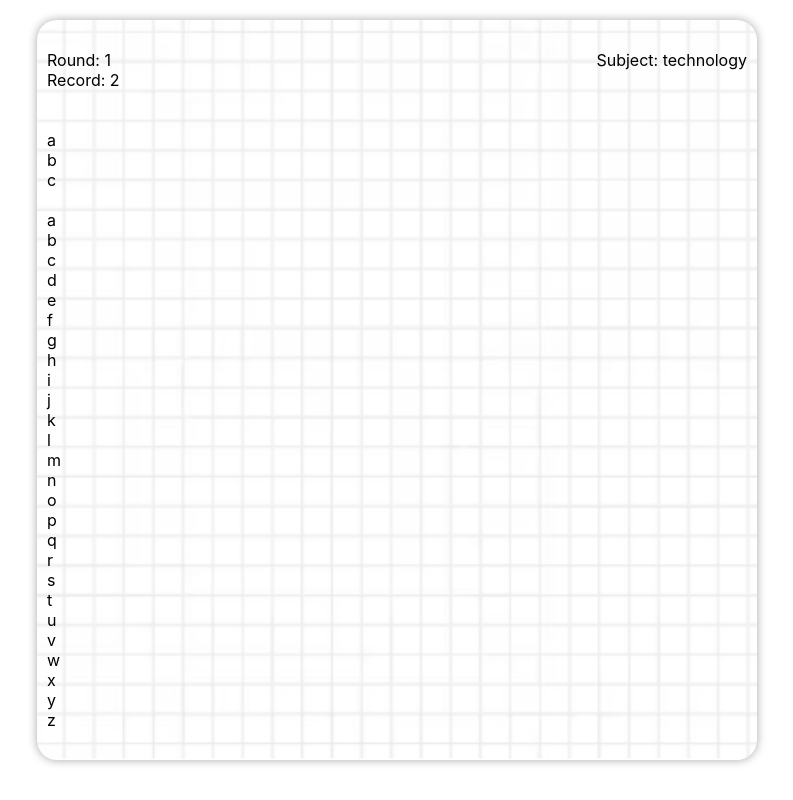
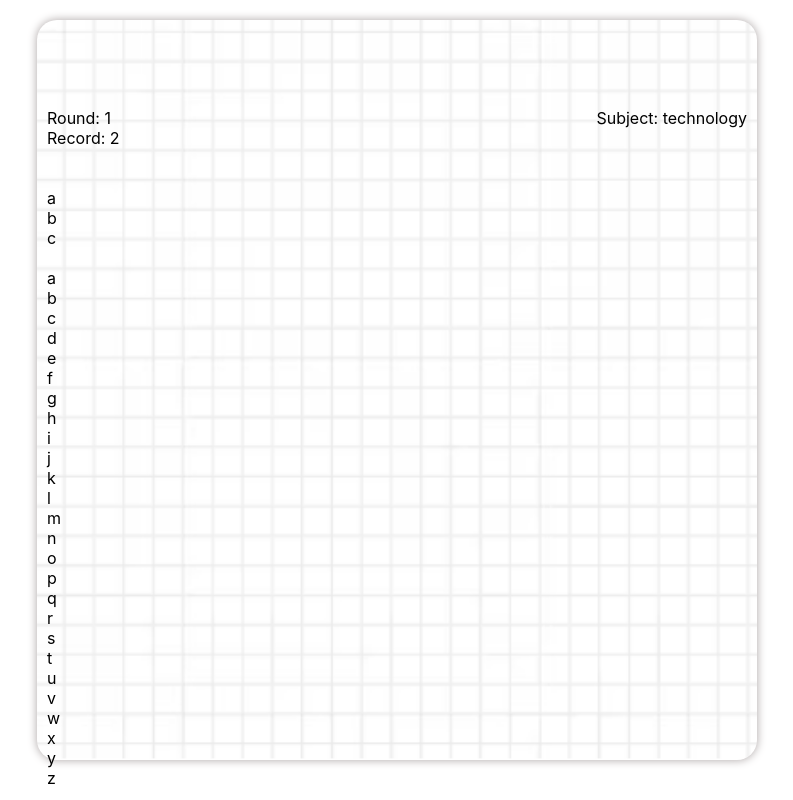
Before and after one commit to Arturas1989/hangman, a React (Create React App) app: page / in a window 1280 px wide. Shown: the whole page, without its empty margins (243-1036 px from the left). Built offline with nearby package versions, Linux system fonts and the light colour scheme.

Commit message:
#3 landscape design fixes

```diff
--- a/src/App.tsx
+++ b/src/App.tsx
@@ -19,12 +19,14 @@ function App() {
             <SingleData>Subject: technology</SingleData>
           </div>
         </div>
-        <Hang/>
+        <div className="word-guesser">
+          <Hang/>
+          <div className="words">
+            <Word word={'abc'}/>
+            <KeyBoard/>
+          </div>
+        </div>
         <img className='notebook' src={Notebook} alt="" />
-        <div className="words">
-          <Word word={'abc'}/>
-          <KeyBoard/>
-        </div>
       </div>
     </main>
   )
--- a/src/styles/App.css
+++ b/src/styles/App.css
@@ -25,6 +25,14 @@
   box-shadow: 0 0 10px rgb(171, 164, 164);
 }
 
+.word-guesser{
+  display: flex;
+  flex-direction: column;
+  height: 70%;
+  width: 100%;
+  gap: 20px;
+}
+
 .notebook{
   top: 0;
   left: 0;
@@ -49,3 +57,18 @@
   align-self: center;
   gap: 20px;
 }
+
+@media (orientation: landscape) and (hover: none) and (pointer: coarse) {
+  .word-guesser{
+    flex-direction: row;
+    gap: 10%;
+  }
+  .hang-container{
+    width: 40%;
+    height: 80%;
+  }
+  .words{
+    align-self: flex-start;
+    width: 40%;
+  }
+}
```
